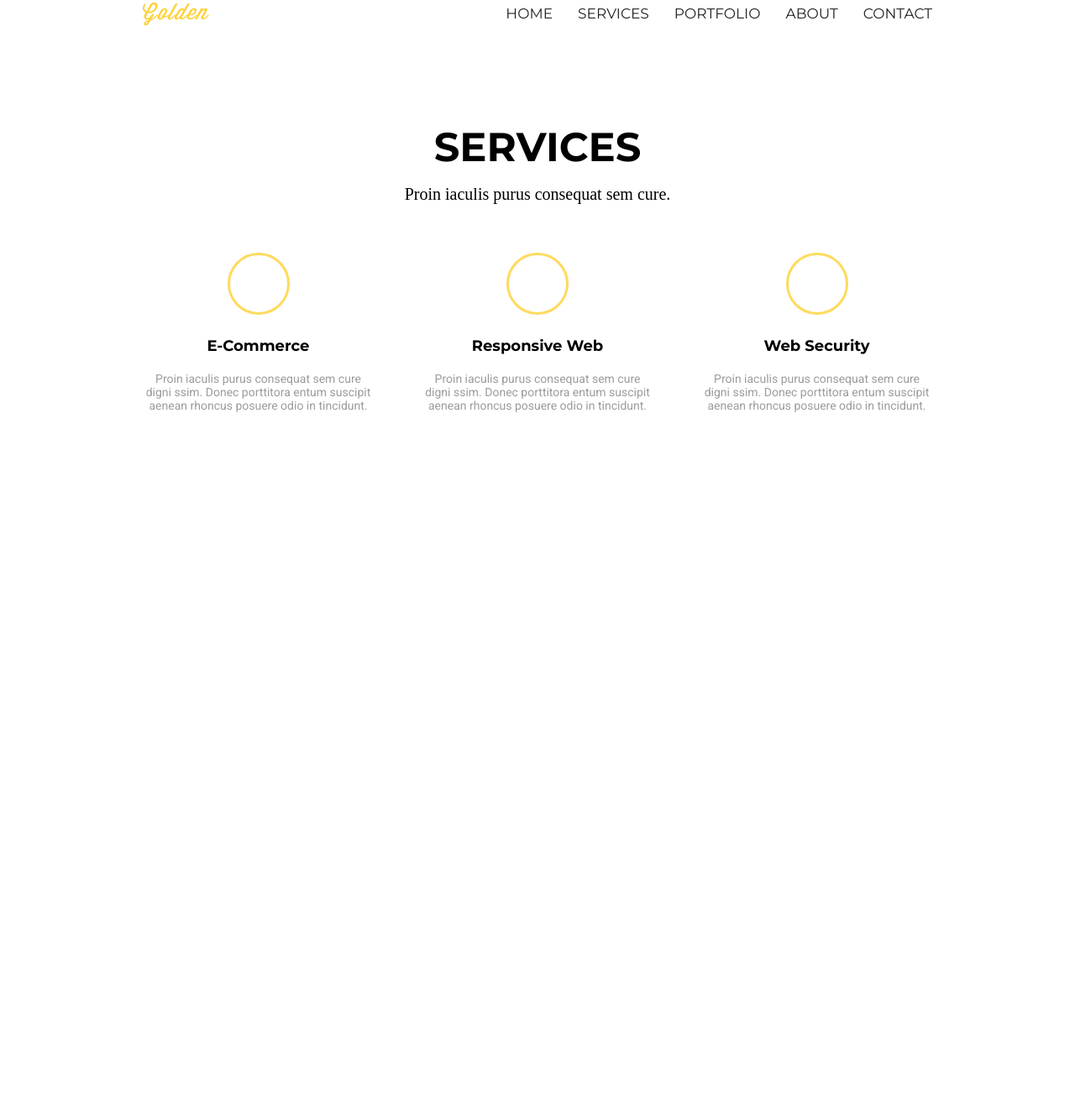
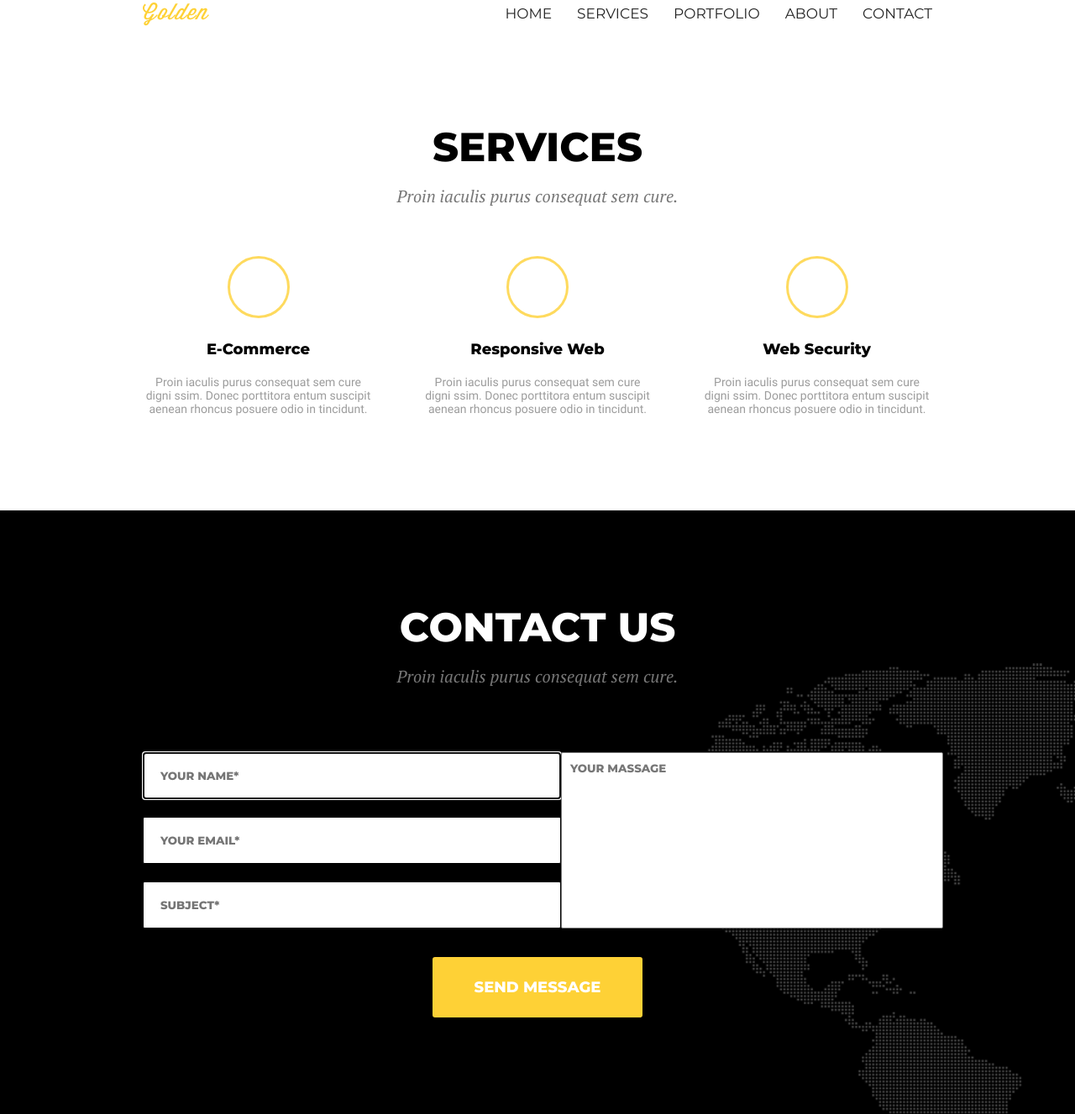
Before and after one commit to Sofol/fe-30, a plain HTML site: page HTML-CSS/module 7/index.html in a window 1280 px wide. Shown: the part 33-1360 px from the top of the page at 84% size. Before the commit the page ends 800 px from the top, so only its background shows below. Drawn offline with Linux system fonts and the light colour scheme.

Commit message:
hello world

```diff
--- a/HTML-CSS/module 6/css/style.css
+++ b/HTML-CSS/module 6/css/style.css
@@ -47,6 +47,8 @@ img{
     font-weight: bold;
     color: rgb(149, 225, 211);
     margin-bottom: 20px;
+    background-repeat: no-repeat;
+    background-position: right;
 }
 
 .header{
--- a/HTML-CSS/module 7/css/style.css
+++ b/HTML-CSS/module 7/css/style.css
@@ -1,3 +1,42 @@
+/* pt-serif-italic - latin */
+@font-face {
+    font-family: 'PT Serif';
+    font-style: italic;
+    font-weight: 400;
+    src: local('PT Serif Italic'), local('PTSerif-Italic'),
+         url('../fonts/pt-serif-v11-latin-italic.woff2') format('woff2'), /* Chrome 26+, Opera 23+, Firefox 39+ */
+         url('../fonts/pt-serif-v11-latin-italic.woff') format('woff'); /* Chrome 6+, Firefox 3.6+, IE 9+, Safari 5.1+ */
+  }
+
+/* montserrat-regular - latin */
+@font-face {
+    font-family: 'Montserrat';
+    font-style: normal;
+    font-weight: 400;
+    src: local('Montserrat Regular'), local('Montserrat-Regular'),
+         url('../fonts/montserrat-v14-latin-regular.woff2') format('woff2'), /* Chrome 26+, Opera 23+, Firefox 39+ */
+         url('../fonts/montserrat-v14-latin-regular.woff') format('woff'); /* Chrome 6+, Firefox 3.6+, IE 9+, Safari 5.1+ */
+  }
+  /* montserrat-800 - latin */
+  @font-face {
+    font-family: 'Montserrat';
+    font-style: normal;
+    font-weight: 800;
+    src: local('Montserrat ExtraBold'), local('Montserrat-ExtraBold'),
+         url('../fonts/montserrat-v14-latin-800.woff2') format('woff2'), /* Chrome 26+, Opera 23+, Firefox 39+ */
+         url('../fonts/montserrat-v14-latin-800.woff') format('woff'); /* Chrome 6+, Firefox 3.6+, IE 9+, Safari 5.1+ */
+  }
+
+  /* roboto-regular - latin */
+@font-face {
+    font-family: 'Roboto';
+    font-style: normal;
+    font-weight: 400;
+    src: local('Roboto'), local('Roboto-Regular'),
+         url('../fonts/roboto-v20-latin-regular.woff2') format('woff2'), /* Chrome 26+, Opera 23+, Firefox 39+ */
+         url('../fonts/roboto-v20-latin-regular.woff') format('woff'); /* Chrome 6+, Firefox 3.6+, IE 9+, Safari 5.1+ */
+  }
+
 html {
     box-sizing: border-box;
 }
@@ -70,8 +109,8 @@ justify-content: space-between;
 
 .header__list-link{
     color: #0f0101;
-    font-family: "Montserrat", serif;
-    font-weight: 500;
+    font-family: "Montserrat";
+    font-weight: 400;
     color: #222222;
     font-size: 17px;
 }
@@ -87,13 +126,16 @@ justify-content: space-between;
     text-align: center;
     text-transform: uppercase;
     margin-bottom: 16px;
-    font-family: "Montserrat", sans-serif;
+    font-family: "Montserrat";
+    font-weight: 800;
 }
 
 .header__subtitle {
-    font-family: "Roboto Slab", serif;
+    font-family: 'PT Serif';
+    font-style: italic;
+    font-weight: 400;
     font-size: 20px;
-    color: black;
+    color: rgb(119, 119, 119);
     text-align: center;
     margin-bottom: 58px;
 }
@@ -144,3 +186,90 @@ justify-content: space-between;
    text-align: center;
    color: rgb(156, 156, 156);
 }
+
+.message__title {
+    font-size: 48px;
+    color: #ffffff;
+    text-align: center;
+    text-transform: uppercase;
+    margin-bottom: 16px;
+    font-family: "Montserrat";
+    padding-top: 110px;
+}
+
+.message__subtitle {
+    font-family: 'PT Serif';
+    font-style: italic;
+    font-weight: 400;
+    font-size: 20px;
+    color: rgb(119, 119, 119);
+    text-align: center;
+    margin-bottom: 77px;
+}
+
+.message{
+    background-color: black;
+    background-image: url(../img/Map.png);
+    background-repeat: no-repeat;
+    background-position: right bottom;
+
+}
+
+.form{
+  width: 940px;
+  margin: 0 auto;
+  padding-bottom: 115px;
+  font-family: 'Montserrat';
+  font-style: normal;
+  font-weight: 800;
+}
+
+.blank{
+    display: flex;
+    flex-direction: row;
+    justify-content: space-between;
+}
+
+.personalinfo{
+    display: flex;
+    flex-direction: column;
+    justify-content: space-between;
+    height: 210px;
+}
+
+.form__input{
+    padding: 19px 270px 19px 20px;
+    border-radius: 2px;
+    border: 1px solid;
+    font-family: 'Montserrat';
+    font-style: normal;
+    font-weight: 800;
+}
+
+.textarea {
+    resize: none;
+    padding-top: 10px;
+    padding-left: 10px;
+    border-radius: 2px;
+    width: 455px;
+    height:210px;
+    font-family: 'Montserrat';
+    font-style: normal;
+    font-weight: 800;
+    color: #777777;
+}
+
+.form__btn{
+    border-radius: 3px;
+    background-color: rgb(254, 209, 54);
+    color: white;
+    border: none;
+    padding: 25px 50px 25px 50px;
+    display: block;
+    margin: 0 auto;
+    margin-top: 30px;
+    font-family: 'Montserrat';
+    font-style: normal;
+    font-weight: 800;
+    font-size: 18px;
+}
--- a/HTML-CSS/module 7/index.html
+++ b/HTML-CSS/module 7/index.html
@@ -5,8 +5,7 @@
   <meta charset="UTF-8">
   <meta name="viewport" content="width=device-width, initial-scale=1.0">
   <meta http-equiv="X-UA-Compatible" content="ie=edge">
-  <title>Module 6</title>
-  <link href="https://fonts.googleapis.com/css?family=Kaushan+Script|Montserrat:400,700|Roboto:300i,400&display=swap" rel="stylesheet">
+  <title>Module 7</title>
   <link rel="stylesheet" href="./css/style.css">
 </head>
 
@@ -59,3 +58,23 @@
     </ul>
     </div>
   </header>
+  <section class="message">
+      <h2 class="message__title">CONTACT US</h2>
+      <p class="message__subtitle">Proin iaculis purus consequat sem cure.</p>
+        <form action="#" class="form container">
+            <div class="blank">
+            <section class="personalinfo">
+            <input type="text" class="form__input" placeholder="YOUR NAME*" name="name" autofocus minlength="5"
+            maxlength="10" required>
+            <input type="email" class="form__input" placeholder="YOUR EMAIL*" name="email" required>
+            <input type="text" class="form__input" placeholder="SUBJECT*" name="subject" required>
+            </section>
+            <section>
+             <textarea class="textarea" >YOUR MASSAGE</textarea>
+            </section>
+        </div>
+        <div class="btn">
+            <button type="submit" class="form__btn">SEND MESSAGE</button>
+        </div>
+        </form>
+  </section>
```
Also changed, not shown: HTML-CSS/module 7/fonts/montserrat-v14-latin-800.woff (added), HTML-CSS/module 7/fonts/montserrat-v14-latin-800.woff2 (added), HTML-CSS/module 7/fonts/montserrat-v14-latin-regular.woff (added), HTML-CSS/module 7/fonts/montserrat-v14-latin-regular.woff2 (added), HTML-CSS/module 7/fonts/pt-serif-v11-latin-italic.woff (added), HTML-CSS/module 7/fonts/pt-serif-v11-latin-italic.woff2 (added), HTML-CSS/module 7/fonts/roboto-v20-latin-regular.woff (added), HTML-CSS/module 7/fonts/roboto-v20-latin-regular.woff2 (added), HTML-CSS/module 7/img/Map.png (added).
